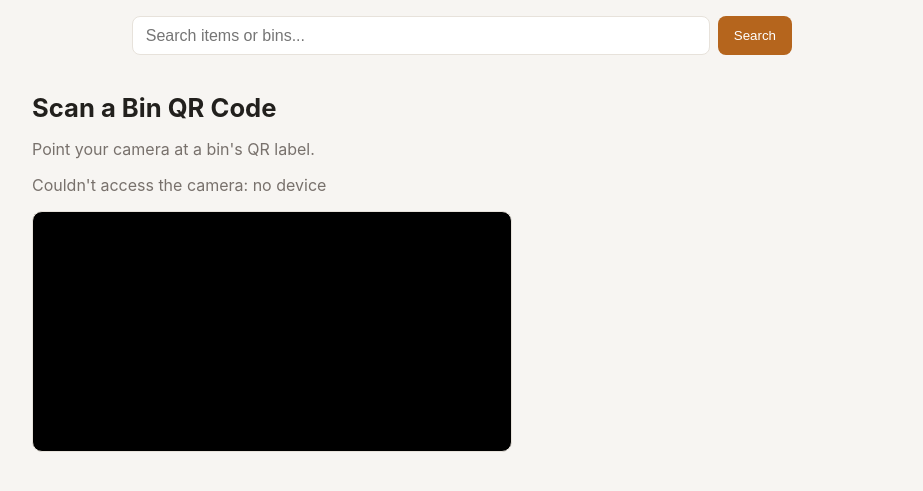
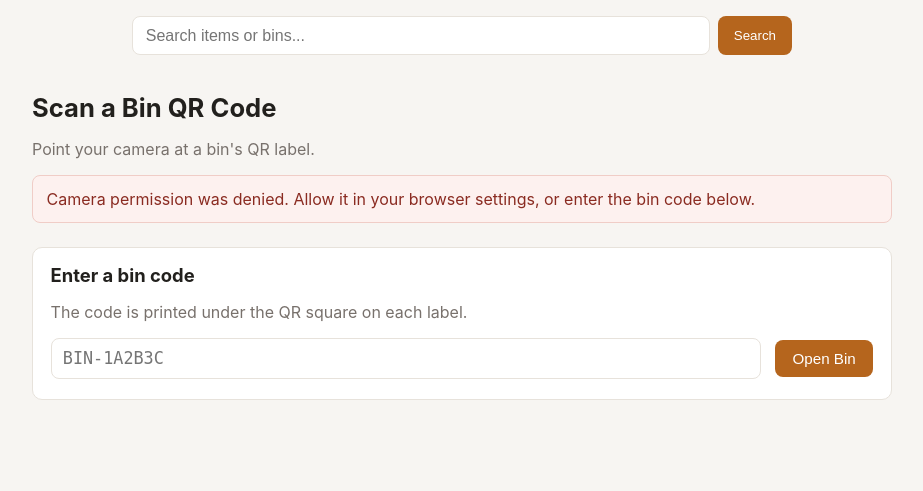
Before and after one commit to ZachHub4/home-inventory, a Flask app: page /scan in a window 1280 px wide. Shown: the part 54-545 px from the top of the page, without its empty margins (178-1101 px from the left). Run offline with Flask 3, Linux system fonts and the light colour scheme; data that the repository does not hold is empty.

Commit message:
Explain why scanning needs HTTPS, and add manual bin code entry
navigator.mediaDevices is only exposed in a secure context, so over plain
HTTP on a LAN address the camera API is missing entirely. The old message
blamed the browser ("camera access isn't supported"), which pointed at the
wrong cause.

- Detect an insecure context explicitly and say what is actually wrong
- Hide the dead video element instead of showing an empty black box
- Distinguish denied permission from other camera failures
- Add a manual bin code form as a fallback that works over plain HTTP,
  accepting lowercase input and a missing BIN- prefix
- List recent bins on the scan page for one-tap access

Co-Authored-By: Claude Opus 5 <noreply@anthropic.com>

```diff
--- a/app.py
+++ b/app.py
@@ -281,7 +281,26 @@ def bin_label(code):
 
 @app.route("/scan")
 def scan():
-    return render_template("scan.html")
+    conn = db.get_db()
+    recent = conn.execute(
+        "SELECT code, name FROM bins ORDER BY created_at DESC LIMIT 6"
+    ).fetchall()
+    return render_template("scan.html", recent=recent)
+
+
+@app.route("/go")
+def go_to_bin():
+    """Manual fallback for when the camera scanner isn't available."""
+    raw = request.args.get("code", "").strip().upper()
+    if not raw:
+        return redirect(url_for("scan"))
+    if not raw.startswith("BIN-"):
+        raw = "BIN-" + raw.lstrip("-")
+    conn = db.get_db()
+    row = conn.execute("SELECT code FROM bins WHERE code = ?", (raw,)).fetchone()
+    if row is None:
+        return render_template("scan_notfound.html", code=raw), 404
+    return redirect(url_for("bin_detail", code=row["code"]))
 
 
 @app.route("/manifest.webmanifest")
--- a/static/css/style.css
+++ b/static/css/style.css
@@ -203,6 +203,28 @@ h2 { font-size: 1.15rem; margin-top: 2rem; }
 .scan-video { width: 100%; max-width: 480px; border-radius: 10px; border: 1px solid var(--border); margin-top: 1rem; background: #000; }
 .scan-status { color: var(--muted); margin-top: 0.5rem; }
 .scan-hint { color: var(--muted); }
+.scan-error {
+  background: #fdf1ef;
+  border: 1px solid #f0cdc7;
+  color: #8a2b21;
+  padding: 0.7rem 0.85rem;
+  border-radius: 8px;
+  line-height: 1.45;
+}
+
+.manual-entry { margin-top: 1.5rem; }
+.manual-entry.prominent {
+  background: var(--card);
+  border: 1px solid var(--border);
+  border-radius: 10px;
+  padding: 1rem 1.1rem 1.25rem;
+}
+.manual-entry h2 { margin-top: 0; }
+.manual-entry input[type="text"] {
+  font-family: monospace;
+  text-transform: uppercase;
+  font-size: 1.05rem;
+}
 
 .label-body { display: flex; flex-direction: column; align-items: center; padding: 2rem; }
 .label-actions { display: flex; gap: 1rem; align-items: center; margin-bottom: 1.5rem; }
--- a/static/js/scan.js
+++ b/static/js/scan.js
@@ -6,8 +6,15 @@
 
   let stopped = false;
 
-  function setStatus(text) {
+  function setStatus(text, isError) {
     status.textContent = text;
+    status.classList.toggle("scan-error", !!isError);
+  }
+
+  function disableCamera(message) {
+    setStatus(message, true);
+    video.style.display = "none";
+    document.getElementById("manual-entry").classList.add("prominent");
   }
 
   function handleCode(data) {
@@ -35,8 +42,19 @@
     requestAnimationFrame(tick);
   }
 
+  // Browsers only expose the camera API over HTTPS (or on localhost). Over plain
+  // HTTP on a LAN address, navigator.mediaDevices is undefined entirely - which
+  // looks like "no camera support" but is really a page-security restriction.
+  if (!window.isSecureContext) {
+    disableCamera(
+      "Scanning needs a secure (HTTPS) connection. This page is served over " +
+        "plain HTTP, so the browser blocks camera access. Enter the bin code below instead."
+    );
+    return;
+  }
+
   if (!navigator.mediaDevices || !navigator.mediaDevices.getUserMedia) {
-    setStatus("Camera access isn't supported in this browser.");
+    disableCamera("This browser doesn't support camera access. Enter the bin code below instead.");
     return;
   }
 
@@ -50,6 +68,12 @@
       requestAnimationFrame(tick);
     })
     .catch((err) => {
-      setStatus("Couldn't access the camera: " + err.message);
+      if (err && (err.name === "NotAllowedError" || err.name === "SecurityError")) {
+        disableCamera(
+          "Camera permission was denied. Allow it in your browser settings, or enter the bin code below."
+        );
+      } else {
+        disableCamera("Couldn't start the camera: " + (err && err.message) + ".");
+      }
     });
 })();
--- a/templates/scan.html
+++ b/templates/scan.html
@@ -6,6 +6,28 @@
   <div id="scan-status" class="scan-status">Requesting camera access&hellip;</div>
   <video id="scan-video" class="scan-video" playsinline muted></video>
   <canvas id="scan-canvas" style="display:none"></canvas>
+
+  <div id="manual-entry" class="manual-entry">
+    <h2>Enter a bin code</h2>
+    <p class="scan-hint">The code is printed under the QR square on each label.</p>
+    <form class="form form-inline" method="get" action="{{ url_for('go_to_bin') }}">
+      <input type="text" name="code" placeholder="BIN-1A2B3C" required
+             autocapitalize="characters" autocomplete="off" spellcheck="false">
+      <button type="submit">Open Bin</button>
+    </form>
+    {% if recent %}
+      <p class="scan-hint">Recent bins:</p>
+      <div class="bin-grid">
+        {% for bin in recent %}
+          <a class="bin-card" href="{{ url_for('bin_detail', code=bin['code']) }}">
+            <div class="bin-card-name">{{ bin['name'] }}</div>
+            <div class="bin-card-code">{{ bin['code'] }}</div>
+          </a>
+        {% endfor %}
+      </div>
+    {% endif %}
+  </div>
+
   <script src="{{ url_for('static', filename='js/jsQR.js') }}"></script>
   <script src="{{ url_for('static', filename='js/scan.js') }}"></script>
 {% endblock %}
```
Also changed, not shown: templates/scan_notfound.html (added, +7 -0 lines).
